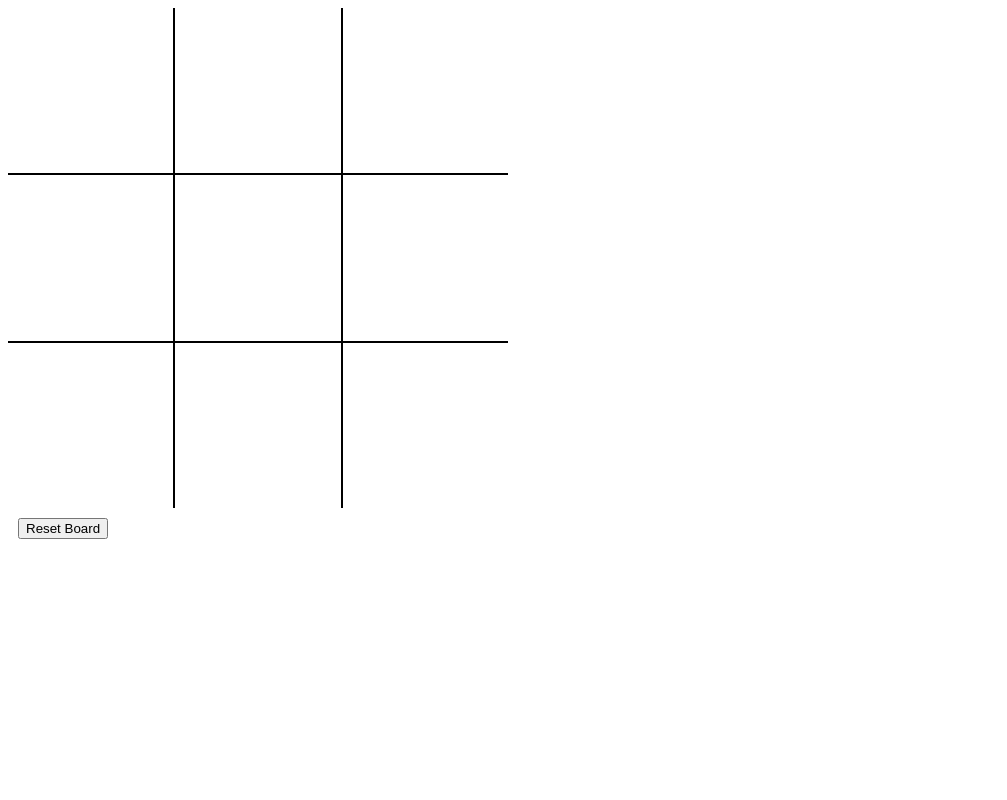
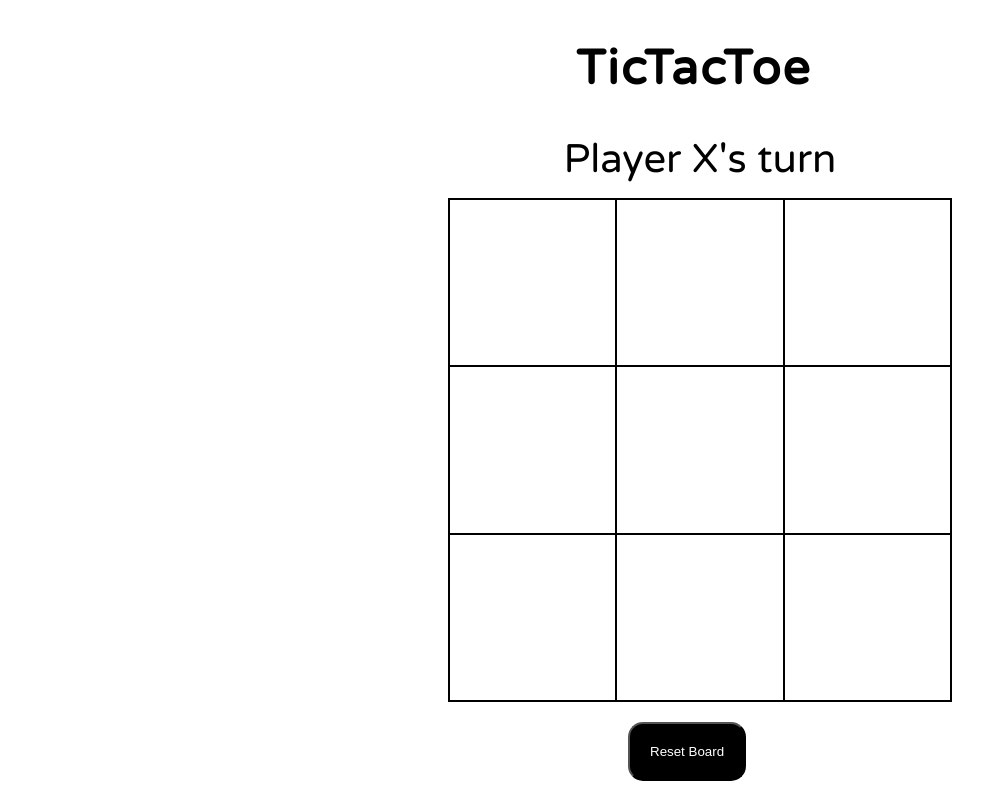
Before and after one commit to kritak-dev/TicTacToe, a plain HTML site: page index.html in a window 1280 px wide. Shown: the whole page, without its empty margins (0-1007 px from the left). Drawn offline with Linux system fonts and the light colour scheme.

Commit message:
Adding the final changes.

```diff
--- a/index.html
+++ b/index.html
@@ -5,9 +5,12 @@
         <link rel="stylesheet" href="./styles.css">
         <title>TicTacToe</title>
         <script src="./script.js" defer></script>
+        <link href="https://fonts.googleapis.com/css2?family=Roboto&family=Varela+Round&display=swap" rel="stylesheet" />
     </head>
     <body>
-        <div>
+        <h1>TicTacToe</h1>
+        <div class="game-parts">
+            <div class="message">Player X's turn</div>
             <div class="container">
                 <div class="field" data-index="0"></div>
                 <div class="field" data-index="1"></div>
@@ -19,9 +22,7 @@
                 <div class="field" data-index="7"></div>
                 <div class="field" data-index="8"></div>
             </div>
-       <div>
             <button class="reset-button">Reset Board</button>
-       </div>
        </div>
     </body>
 </html>
--- a/script.js
+++ b/script.js
@@ -31,35 +31,45 @@ const Player = (name, sign) => {
 const displayController = (() => {
     const fields = document.querySelectorAll('.field');
     const resetButton = document.querySelector('.reset-button');
+    const message = document.querySelector('.message');
 
     const updateBoard = () => {
         for (let i = 0; i < fields.length; i++)
             fields[i].textContent = gameBoard.getField(i);
     };
 
+    const updateMessage = (showMessage) => {
+        message.textContent = showMessage;
+    }
+
     const resetBoard = () => {
         gameBoard.resetBoard();
         updateBoard();
+        gameController.resetBoard();
+        updateMessage(`Player X's turn`);
     };
 
     fields.forEach(field => {
         field.addEventListener('click', function(evt) {
             let index = Number(evt.target.dataset.index);
+            if (gameController.isOver() || evt.target.textContent !== '') return;
             gameController.playGame(index);
             if (gameController.isOver()) {
-                if (gameController.isGameDraw())
+                if (gameController.isGameDraw()) {
                     console.log('Game Draw');
-                else
+                    updateMessage('Game Draw');
+                }
+                else {
                     console.log(`${gameController.getPlayer().getName()} is winner`);
-
-                gameController.resetBoard();
+                    updateMessage(`Player ${gameController.getPlayer().getSign()} is winner`)
+                }
             }
         });
     });
 
     resetButton.addEventListener('click', resetBoard);
 
-    return { updateBoard, resetBoard }
+    return { updateBoard, resetBoard, updateMessage }
 })();
 
 const gameController = (() => {
@@ -83,6 +93,7 @@ const gameController = (() => {
         }
 
         player = player === player1 ? player2 : player1;
+        displayController.updateMessage(`Player ${player.getSign()}'s turn.`);
     };
 
     const checkDraw = () => {
@@ -119,7 +130,6 @@ const gameController = (() => {
         player = player1;
         gameOver = false;
         isDraw = false;
-        displayController.resetBoard();
     }
 
     return { playGame, isOver, isGameDraw, getPlayer, resetBoard }
--- a/styles.css
+++ b/styles.css
@@ -1,3 +1,25 @@
+html {
+    font-family: "Varela Round";
+}
+
+h1 {
+    position: absolute;
+    left: 45%;
+    font-size: xxx-large;
+    letter-spacing: 2px;
+}
+
+.game-parts {
+    position: absolute;
+    top: 15%;
+    left: 35%;
+}
+
+.message {
+    text-align: center;
+    font-size: 40px;
+    margin: 15px;
+}
 
 .container {
     height: 500px;
@@ -7,17 +29,31 @@
     grid-template-columns: repeat(3, 1fr);
     grid-template-rows: repeat(3, 1fr);
     grid-gap: 2px;
+    border: 2px solid black;
 }
 
 .field {
     background-color: white;
+    display: flex;
+    justify-content: center;
+    align-items: center;
+    font-size: 80px;
 }
 
 .field:hover {
-    box-shadow: 0 4px 8px 0 rgba(0, 0, 0, 0.2), 0 6px 20px 0 rgba(0, 0, 0, 0.19);
+    box-shadow: 0 8px 8px 0 rgba(0, 0, 0, 0.2), 0 6px 20px 0 rgba(0, 0, 0, 0.19);
 }
 
 .reset-button {
     position: absolute;
-    margin: 10px;
+    margin: 20px;
+    padding: 20px;
+    margin-left: 180px;
+    background-color: black;
+    color: white;
+    border-radius: 15px;
 }
+
+.reset-button:hover {
+    cursor: pointer;
+}
```
Lines whose indentation alone changed are shown as unchanged.
